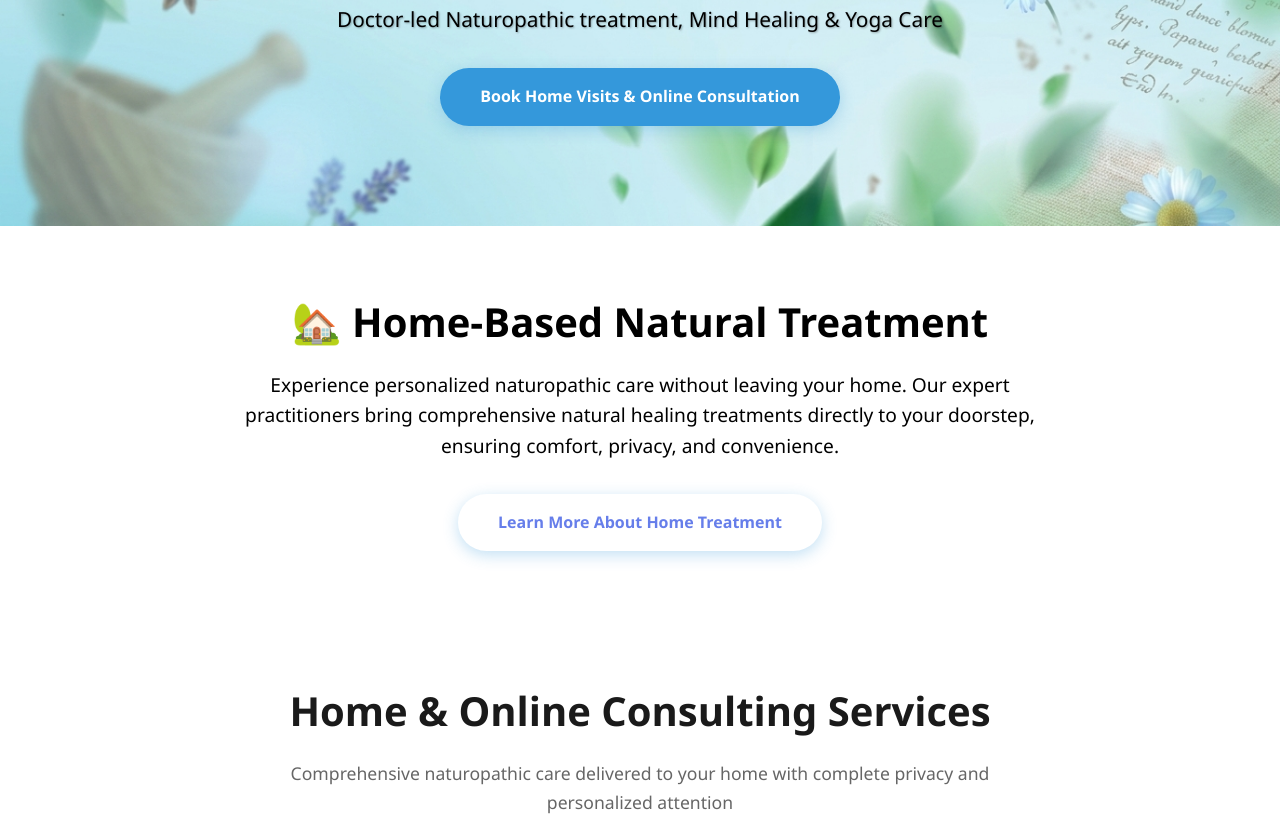
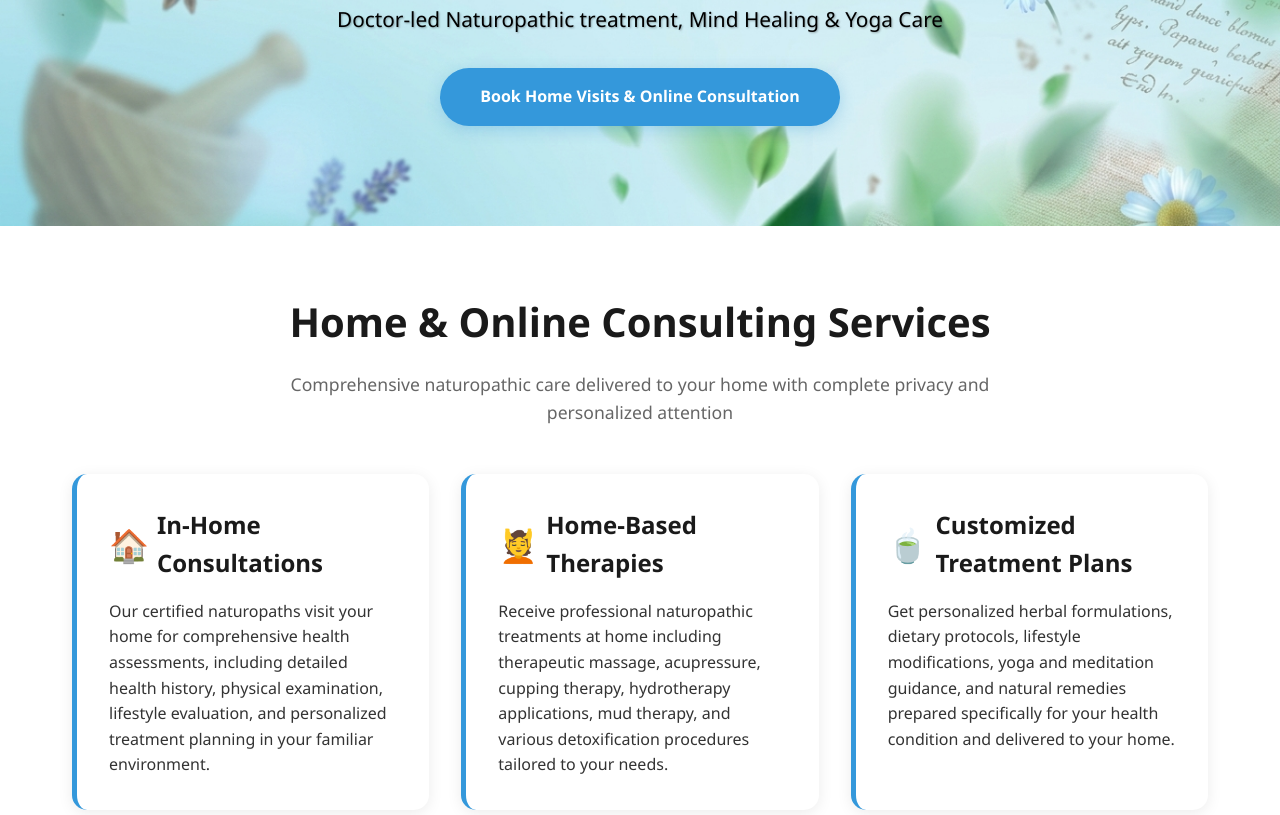
Before and after one commit to sarthakshah2/arogyasri, a plain HTML site: page index.html in a window 1280 px wide. Shown: the part 410-1225 px from the top of the page. Drawn offline with Linux system fonts and the light colour scheme.

Commit message:
Remove home-based natural treatment section
Removed the home-based natural treatment section from the index.

```diff
--- a/index.html
+++ b/index.html
@@ -548,11 +548,7 @@
         <a href="#contact" class="cta-btn">Book Home Visits & Online Consultation</a>
     </section>
 
-    <section class="home-treatment-highlight">
-        <h2>🏡 Home-Based Natural Treatment</h2>
-        <p>Experience personalized naturopathic care without leaving your home. Our expert practitioners bring comprehensive natural healing treatments directly to your doorstep, ensuring comfort, privacy, and convenience.</p>
-        <a href="#home-treatment" class="cta-btn" style="background: white; color: #667eea;">Learn More About Home Treatment</a>
-    </section>
+
 
     <section class="home-consulting" id="home-treatment">
         <div class="container">
```
